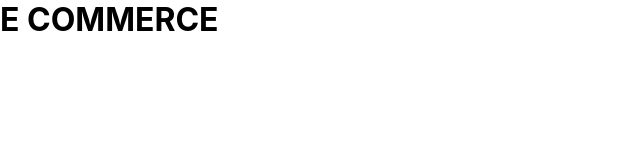
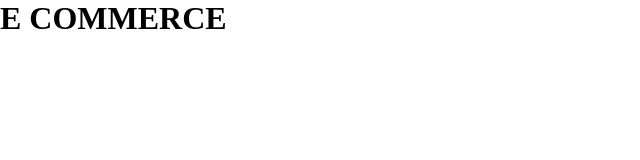
Before and after one commit to Arun-cn/E-Commerce-mern, a JavaScript app in the folder client/: page / in a window 1280 px wide. Shown: the top 160 px of the page, without its empty margins (0-640 px from the left). Built offline with nearby package versions, Linux system fonts and the light colour scheme; the HTML template or start-up script is replaced by a standard one.

Commit message:
add fonts

```diff
--- a/client/src/index.css
+++ b/client/src/index.css
@@ -1,13 +1,10 @@
-body {
+@import url('https://fonts.googleapis.com/css2?family=Playfair+Display:wght@700&family=Poppins:wght@300;400&display=swap');
+*{
   margin: 0;
-  font-family: -apple-system, BlinkMacSystemFont, 'Segoe UI', 'Roboto', 'Oxygen',
-    'Ubuntu', 'Cantarell', 'Fira Sans', 'Droid Sans', 'Helvetica Neue',
-    sans-serif;
-  -webkit-font-smoothing: antialiased;
-  -moz-osx-font-smoothing: grayscale;
+  padding: 0;
+  box-sizing: border-box;
 }
 
-code {
-  font-family: source-code-pro, Menlo, Monaco, Consolas, 'Courier New',
-    monospace;
-}
+/* font-family: 'Poppins', sans-serif;
+ font-family: 'Playfair Display', serif
+*/
```
